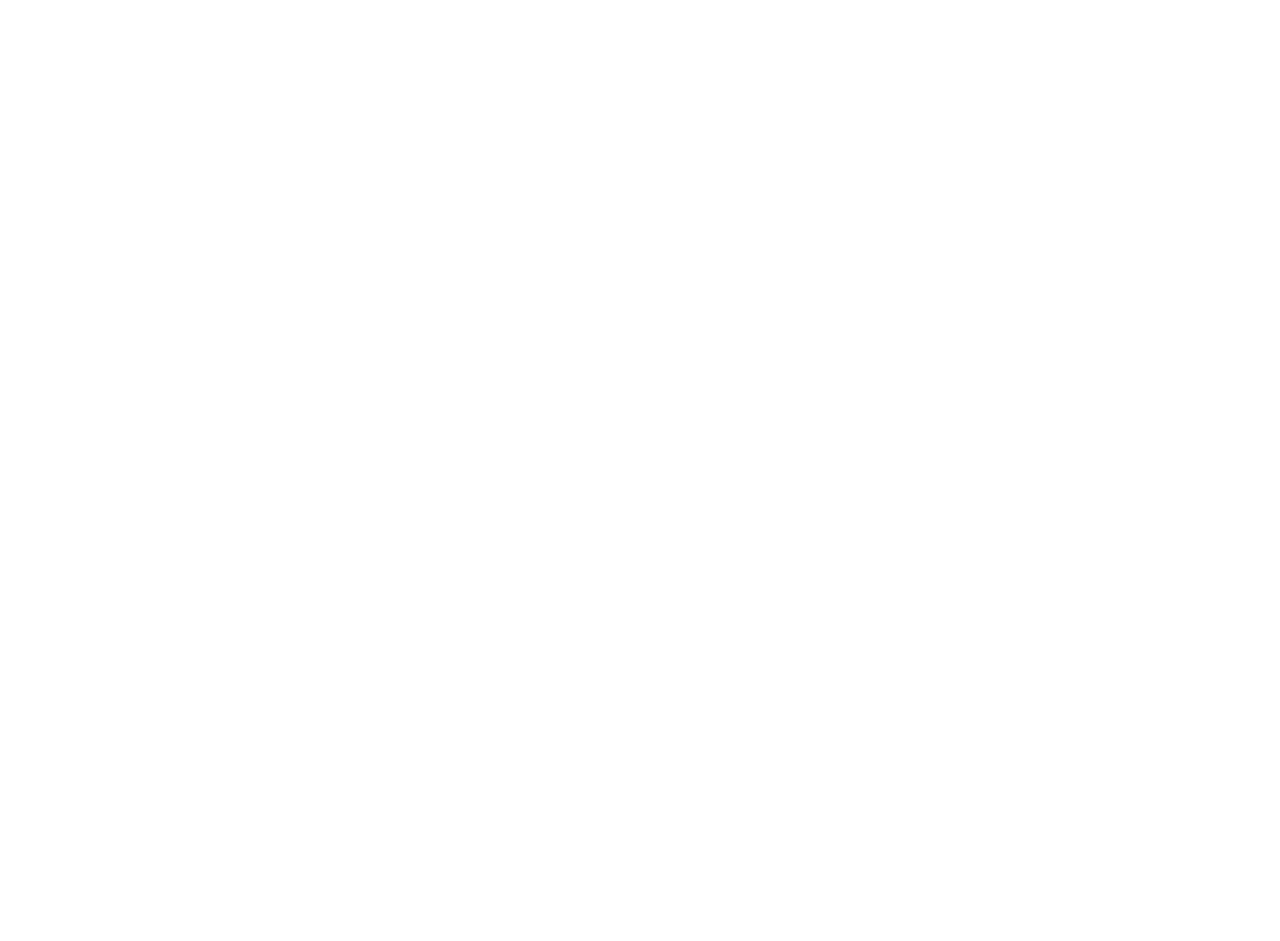
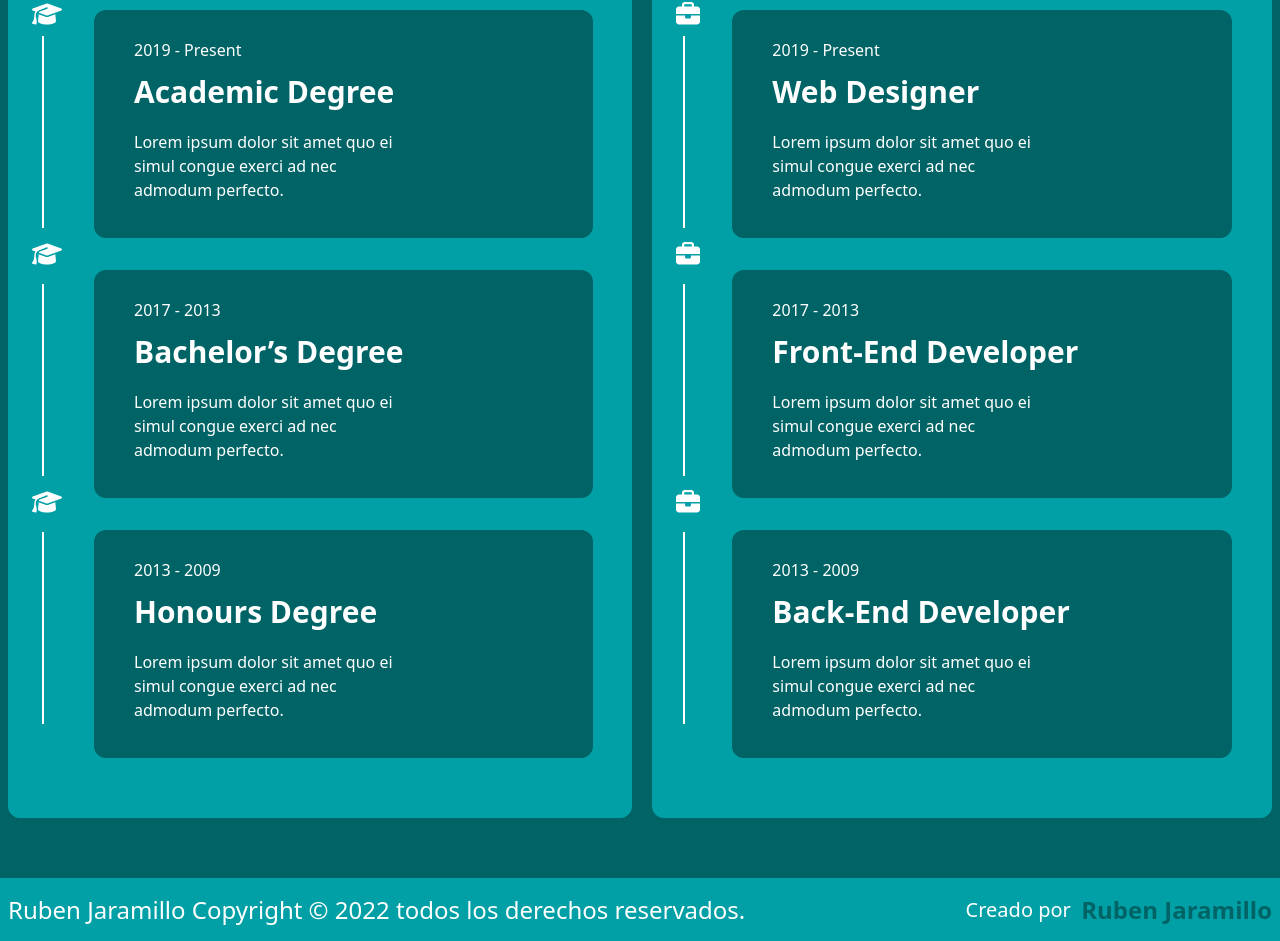
Before and after one commit to RubenJ27/Portafolio-profesional, a React (Vite) app: page / in a window 1280 px wide. Shown: the part 2218-3159 px from the top of the page. Before the commit the page ends 2067 px from the top, so only its background shows below. Built offline with nearby package versions, Linux system fonts and the light colour scheme.

Commit message:
Se termino el modulo de experiencia

```diff
--- a/src/App.css
+++ b/src/App.css
@@ -1,9 +1,12 @@
-#root {
-  max-width: 1280px;
-  margin: 0 auto;
-  padding: 2rem;
-  text-align: center;
+#line{
+  display: flex;
+  flex-direction: column;
+  justify-content: center;
+  align-items: center;
+  position: relative;
+  width: 2px;
+  height: 12rem;
+  background-color: white;
+  top: 10px;
+  bottom: 10px;
 }
-#example-navbar-danger{
-  color: red;
-}
--- a/src/App.jsx
+++ b/src/App.jsx
@@ -4,6 +4,7 @@
 import './index.css'
 import ProfilePage from "./pages/ProfilePage";
 import Services from "./pages/Services";
+import Experience from "./pages/ExperiencePage";
 
 function App() {
 /*   const [count, setCount] = useState(0) */
@@ -14,6 +15,7 @@
     <HomePage />
     <ProfilePage />
     <Services />
+    <Experience />
     <Footer />
     </>
   )
--- a/src/pages/ExperiencePage.jsx
+++ b/src/pages/ExperiencePage.jsx
@@ -0,0 +1,160 @@
+import { FontAwesomeIcon } from "@fortawesome/react-fontawesome";
+import { faBriefcase, faGraduationCap } from "@fortawesome/free-solid-svg-icons";
+import {  } from "../App.css";
+
+export default function Experience() {
+  return (
+    <>
+      <div className="flex flex-wrap justify-center items-center px-2 py-3 bg-secondary-color flex-end relative">
+        <h1 className="flex container text-white font-bold text-3xl w-full my-12">
+          Experience
+        </h1>
+        <div className="container flex justify-evenly h-full mb-12">
+          <div className="flex justify-between h-2/4">
+
+            {/* card */}
+            <div className="flex w-[33%] h-2/5 bg-primary-color lg:w-auto lg:static mr-5 justify-between items center rounded-xl py-7">
+                {/* card icon */}
+              <div className="flex flex-col m-4 mt-6 items-start justify-start self-start">
+
+                <div className="flex flex-col w-full justify-center">
+                <FontAwesomeIcon
+                  icon={faGraduationCap}
+                  className="text-white items-start justify-start ml-2 text-2xl my-auto"
+                />
+                  <span id="line" className="flex w-full justify-center self-center mx-auto"></span>
+
+                </div>
+
+                <div className="flex flex-col w-full justify-center mt-6 ">
+                <FontAwesomeIcon
+                  icon={faGraduationCap}
+                  className="text-white items-start justify-start ml-2 mb-2 text-2xl my-auto"
+                />
+                  <span id="line" className="flex w-full justify-center self-center mx-auto"></span>
+
+                </div>
+
+                <div className="flex flex-col w-full justify-center mt-6 ">
+                <FontAwesomeIcon
+                  icon={faGraduationCap}
+                  className="text-white items-start justify-start ml-2 mb-2 text-2xl my-auto"
+                />
+                  <span id="line" className="flex w-full justify-center self-center mx-auto"></span>
+
+                </div>
+
+              </div>
+             {/* card info */}
+             <div className="flex flex-col my-4">
+             <div className="bg-secondary-color w-[90%] h-[40%] m-4 p-4 px-10 rounded-xl">
+                <p className="text-white text-start my-3">2019 - Present</p>
+                <h1 className="text-white font-bold text-start my-3 text-3xl">
+                Academic Degree
+                </h1>
+                <p className="text-white w-2/3 h-[33%] text-start my-5">
+                Lorem ipsum dolor sit amet quo ei simul congue exerci ad nec admodum perfecto.
+                </p>
+              </div>
+
+              <div className="bg-secondary-color w-[90%] h-[40%] m-4 p-4 px-10 rounded-xl">
+                <p className="text-white text-start my-3">2017 - 2013</p>
+                <h1 className="text-white font-bold text-start my-3 text-3xl">
+                Bachelor’s Degree
+                </h1>
+                <p className="text-white w-2/3 h-[33%] text-start my-5">
+                Lorem ipsum dolor sit amet quo ei simul congue exerci ad nec admodum perfecto.
+                </p>
+              </div>
+
+              <div className="bg-secondary-color w-[90%] h-[40%] m-4 p-4 px-10 rounded-xl">
+                <p className="text-white text-start my-3">2013 - 2009</p>
+                <h1 className="text-white font-bold text-start my-3 text-3xl">
+                Honours Degree
+                </h1>
+                <p className="text-white w-2/3 h-[33%] text-start my-5">
+                Lorem ipsum dolor sit amet quo ei simul congue exerci ad nec admodum perfecto.
+                </p>
+              </div>
+
+             </div>
+
+            </div>
+
+            {/* card */}
+            <div className="flex w-[33%] h-2/5 bg-primary-color lg:w-auto lg:static justify-between items center rounded-xl py-7">
+                {/* card icon */}
+              <div className="flex flex-col m-4 mt-6 items-start justify-start self-start">
+
+                <div className="flex flex-col w-full justify-center">
+                <FontAwesomeIcon
+                  icon={faBriefcase}
+                  className="text-white items-start justify-start ml-2 text-2xl my-auto"
+                />
+                  <span id="line" className="flex w-full justify-center self-center mx-auto"></span>
+
+                </div>
+
+                <div className="flex flex-col w-full justify-center mt-6 ">
+                <FontAwesomeIcon
+                  icon={faBriefcase}
+                  className="text-white items-start justify-start ml-2 mb-2 text-2xl my-auto"
+                />
+                  <span id="line" className="flex w-full justify-center self-center mx-auto"></span>
+
+                </div>
+
+                <div className="flex flex-col w-full justify-center mt-6 ">
+                <FontAwesomeIcon
+                  icon={faBriefcase}
+                  className="text-white items-start justify-start ml-2 mb-2 text-2xl my-auto"
+                />
+                  <span id="line" className="flex w-full justify-center self-center mx-auto"></span>
+
+                </div>
+
+              </div>
+             {/* card info */}
+             <div className="flex flex-col my-4">
+             <div className="bg-secondary-color w-[90%] h-[40%] m-4 p-4 px-10 rounded-xl">
+                <p className="text-white text-start my-3">2019 - Present</p>
+                <h1 className="text-white font-bold text-start my-3 text-3xl">
+                Web Designer
+                </h1>
+                <p className="text-white w-2/3 h-[33%] text-start my-5">
+                Lorem ipsum dolor sit amet quo ei simul congue exerci ad nec admodum perfecto.
+                </p>
+              </div>
+
+              <div className="bg-secondary-color w-[90%] h-[40%] m-4 p-4 px-10 rounded-xl">
+                <p className="text-white text-start my-3">2017 - 2013</p>
+                <h1 className="text-white font-bold text-start my-3 text-3xl">
+                Front-End Developer
+                </h1>
+                <p className="text-white w-2/3 h-[33%] text-start my-5">
+                Lorem ipsum dolor sit amet quo ei simul congue exerci ad nec admodum perfecto.
+                </p>
+              </div>
+
+              <div className="bg-secondary-color w-[90%] h-[40%] m-4 p-4 px-10 rounded-xl">
+                <p className="text-white text-start my-3">2013 - 2009</p>
+                <h1 className="text-white font-bold text-start my-3 text-3xl">
+                Back-End Developer
+                </h1>
+                <p className="text-white w-2/3 h-[33%] text-start my-5">
+                Lorem ipsum dolor sit amet quo ei simul congue exerci ad nec admodum perfecto.
+                </p>
+              </div>
+
+             </div>
+
+            </div>
+
+
+          </div>
+
+        </div>
+      </div>
+    </>
+  );
+}
--- a/src/pages/Services.jsx
+++ b/src/pages/Services.jsx
@@ -1,5 +1,5 @@
 import { FontAwesomeIcon } from "@fortawesome/react-fontawesome";
-import { faAward, faHand, faHandDots, faHandFist, faHandHolding, faHandHoldingDroplet, faHandPointer, faHandPointUp, faHeading, faMugHot, faThumbsUp, faUserGroup } from "@fortawesome/free-solid-svg-icons";
+import { faAward, faHand } from "@fortawesome/free-solid-svg-icons";
 
 export default function Services() {
   return (
@@ -58,9 +58,9 @@
 
         {/* click contact */}
 
-        <div className="flex container justify-center w-2/4 bg-secondary-color h-full py-3 mt-10 rounded-lg">
+        <div className="flex container justify-center w-2/4 bg-secondary-color h-full py-3 mt-10 mb-5 rounded-lg">
           <div className="flex h-2/4">
-            <p className="text-white">¿Buscas un trabajo personalizado?</p> <a className="text-quinario-color-complement cursor-pointer mx-2">Click aqui</a> <p className="text-white"> para contactar conmigo. </p><FontAwesomeIcon icon={faHandPointer} className="text-white ml-2 text-2xl my-auto" />
+            <p className="text-white">¿Buscas un trabajo personalizado?</p> <a className="text-quinario-color-complement cursor-pointer mx-2">Click aqui</a> <p className="text-white"> para contactar conmigo. </p><FontAwesomeIcon icon={faHand} className="text-white ml-2 text-2xl my-auto" />
           </div>
         </div>
 
```
